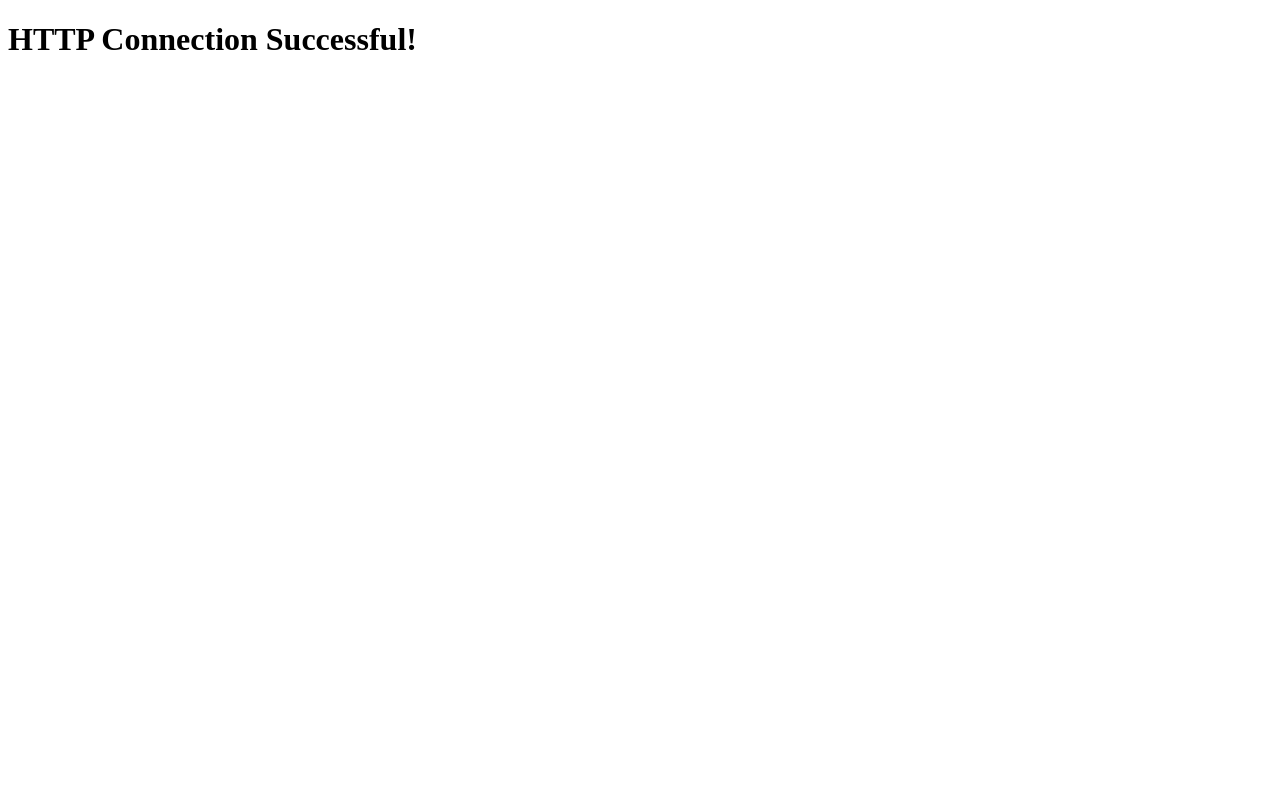
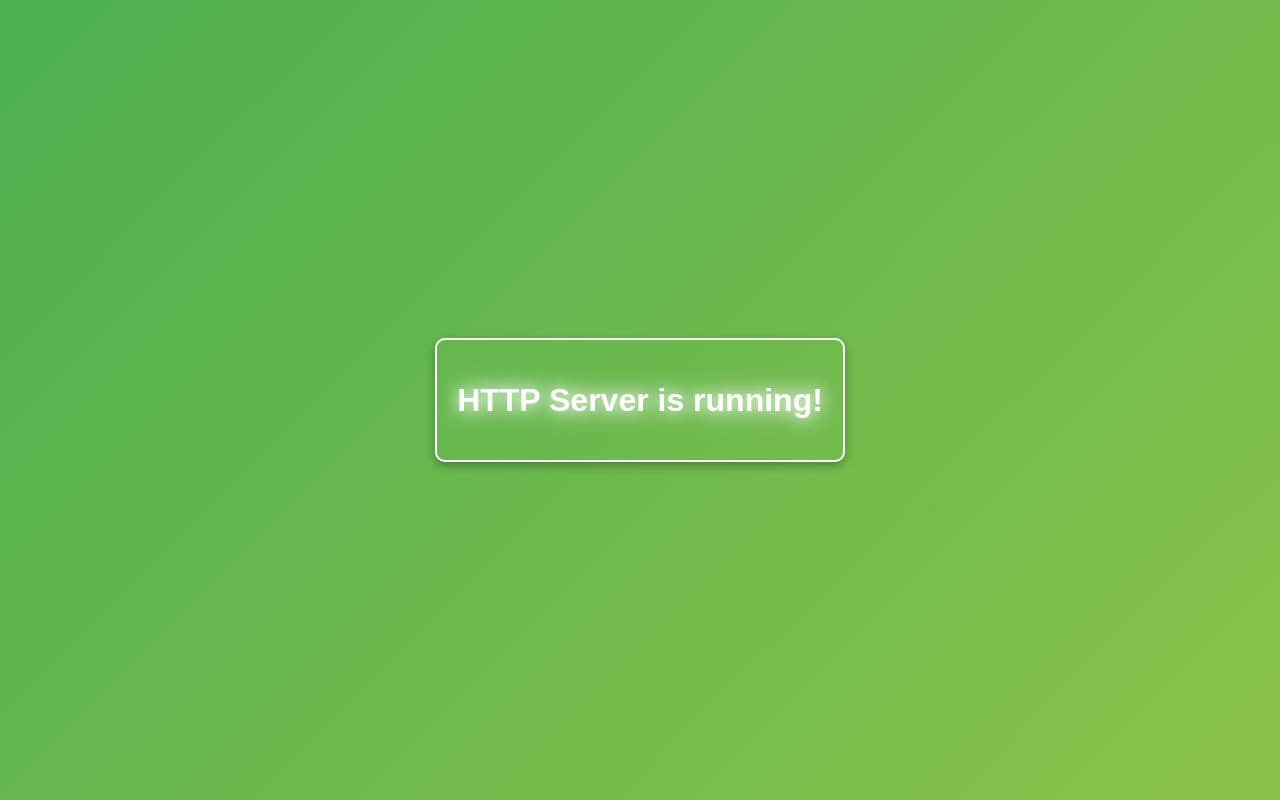
Before and after one commit to OmarTamer177/HTTP2-Server, a plain HTML site: page index.html in a window 1280 px wide. Drawn offline with Linux system fonts and the light colour scheme; files that its build step writes are made by us from their sources.

Commit message:
Added HTML/CSS/JS files

```diff
--- a/index.html
+++ b/index.html
@@ -3,11 +3,13 @@
 <head>
     <meta charset="UTF-8">
     <meta name="viewport" content="width=device-width, initial-scale=1.0">
-    <title>Document</title>
+    <title>Server Status</title>
+    <link rel="stylesheet" href="../../../Client-Server/style.css">
 </head>
 <body>
-    <h1>
-        HTTP Connection Successful!
-    </h1>
+    <div class="container">
+        <h1 id="status-message">HTTP Server is running!</h1>
+    </div>
+    <script src="../../../Client-Server/script.js"></script>
 </body>
 </html>
--- /dev/null
+++ b/script.js
@@ -0,0 +1,3 @@
+document.addEventListener("DOMContentLoaded", () => {
+    console.log("HTTP Server is running");
+});
--- /dev/null
+++ b/style.css
@@ -0,0 +1,33 @@
+body {
+    margin: 0;
+    padding: 0;
+    font-family: Arial, sans-serif;
+    display: flex;
+    justify-content: center;
+    align-items: center;
+    height: 100vh;
+    background: linear-gradient(135deg, #4caf50, #8bc34a);
+    color: white;
+    text-align: center;
+}
+
+.container {
+    padding: 20px;
+    border: 2px solid white;
+    border-radius: 10px;
+    box-shadow: 0px 4px 10px rgba(0, 0, 0, 0.3);
+}
+
+h1 {
+    font-size: 2em;
+    animation: pulse 1.5s infinite;
+}
+
+@keyframes pulse {
+    0%, 100% {
+        text-shadow: 0 0 10px #ffffff, 0 0 20px #ffffff;
+    }
+    50% {
+        text-shadow: 0 0 15px #ffffff, 0 0 30px #ffffff;
+    }
+}
```
